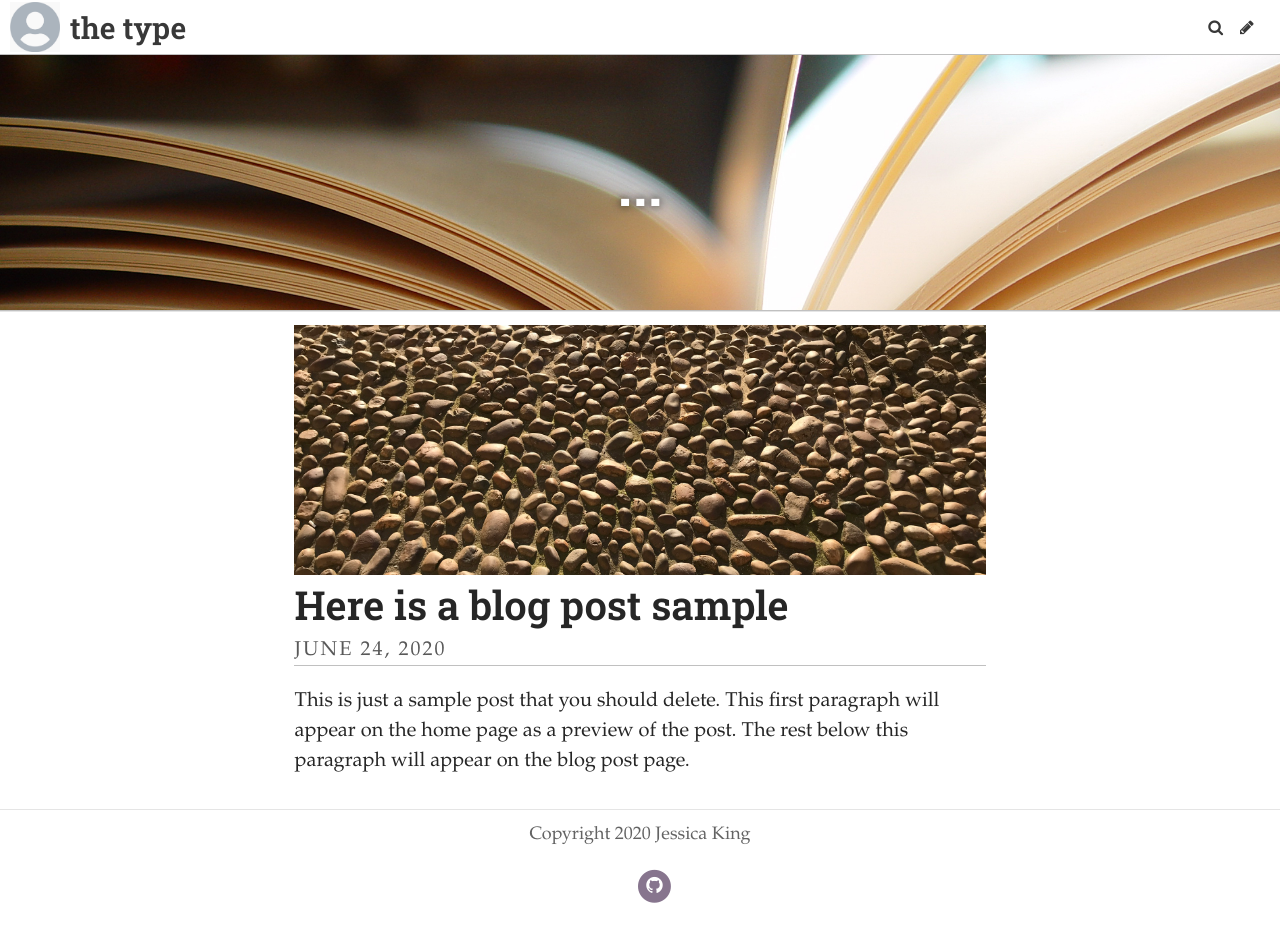
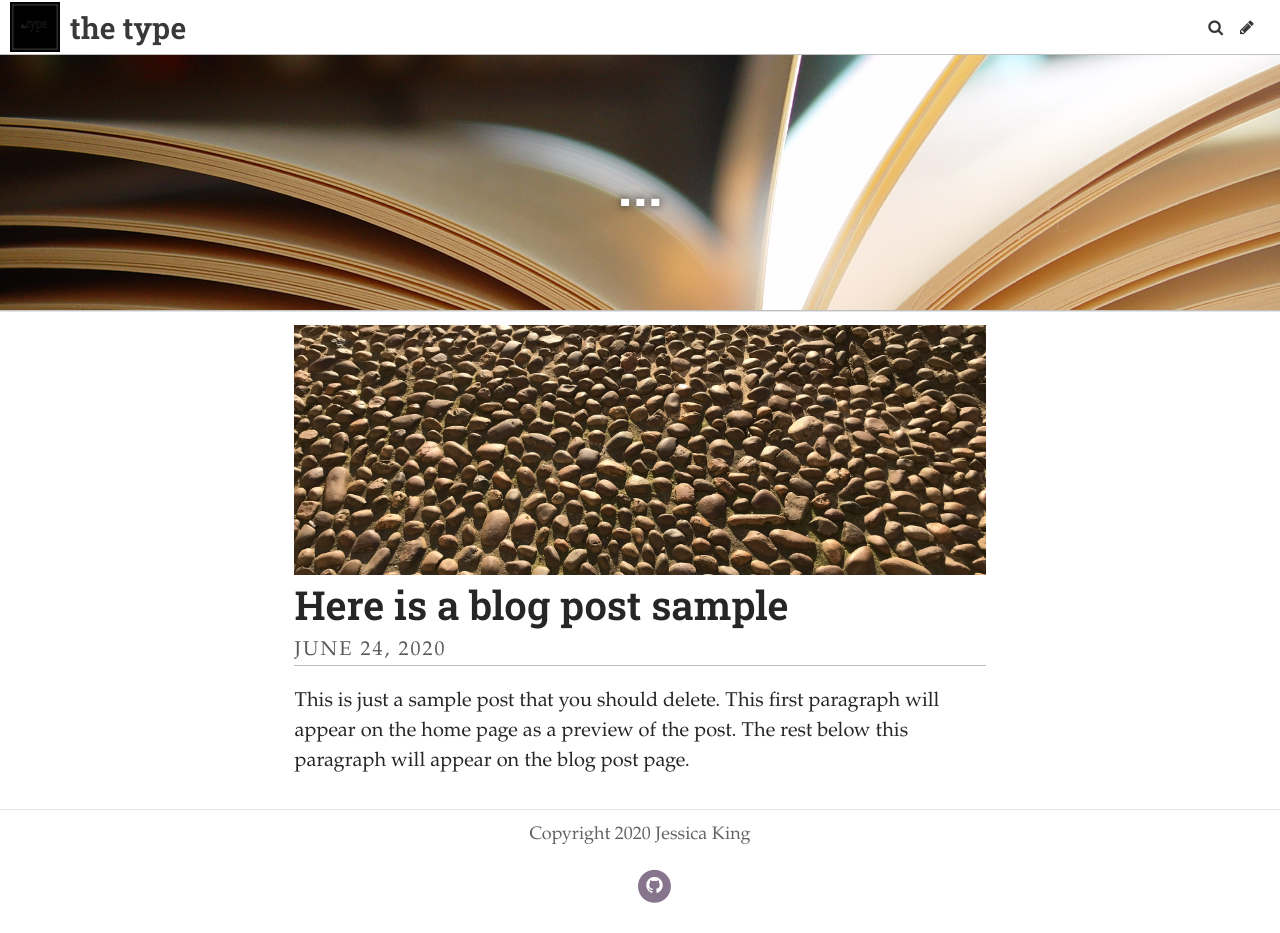
Before and after one commit to jessking16/thetype, a Jekyll site: the page built from index.html, in a window 1280 px wide. Built offline with Jekyll 4.4.1, drawn with Linux system fonts in a browser that asks for light colours; some web fonts are replaced; the list of posts is cut into pages by our own code.

Commit message:
Update Settings “general”

```diff
--- a/_data/settings.yml
+++ b/_data/settings.yml
@@ -4,7 +4,7 @@ header_text: ...
 footer_text: Copyright 2020 Jessica King
 header_feature_image: ../uploads/pages.jpg
 bannerheight: 20vmax
-logo: /uploads/logo.jpg
+logo: ../uploads/logo-option-3.png
 favicon: /uploads/favicon.ico
 gridlayout: false
 fixednavbar: false
```
Also changed, not shown: uploads/logo-option-3.png (added).
